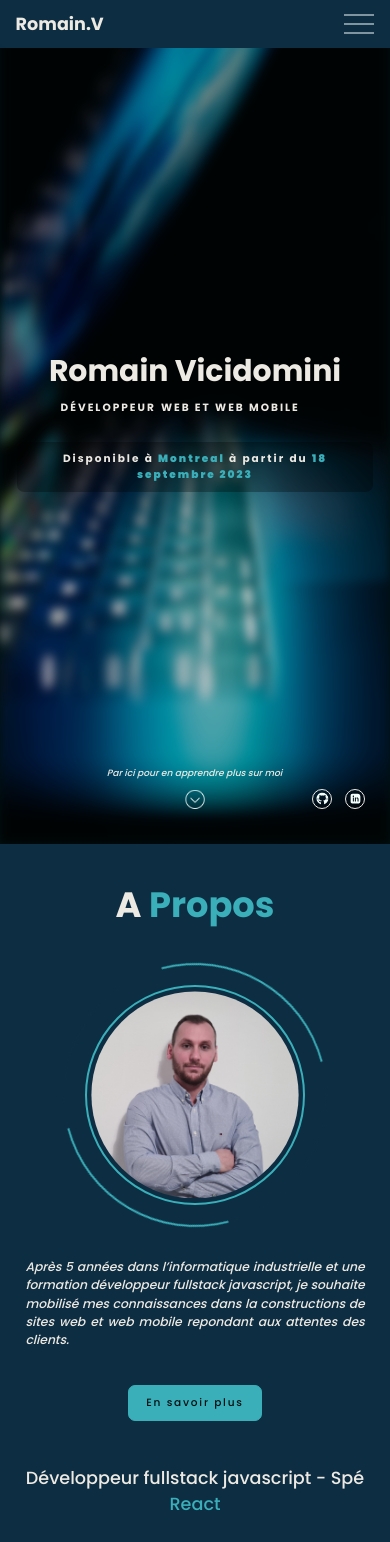
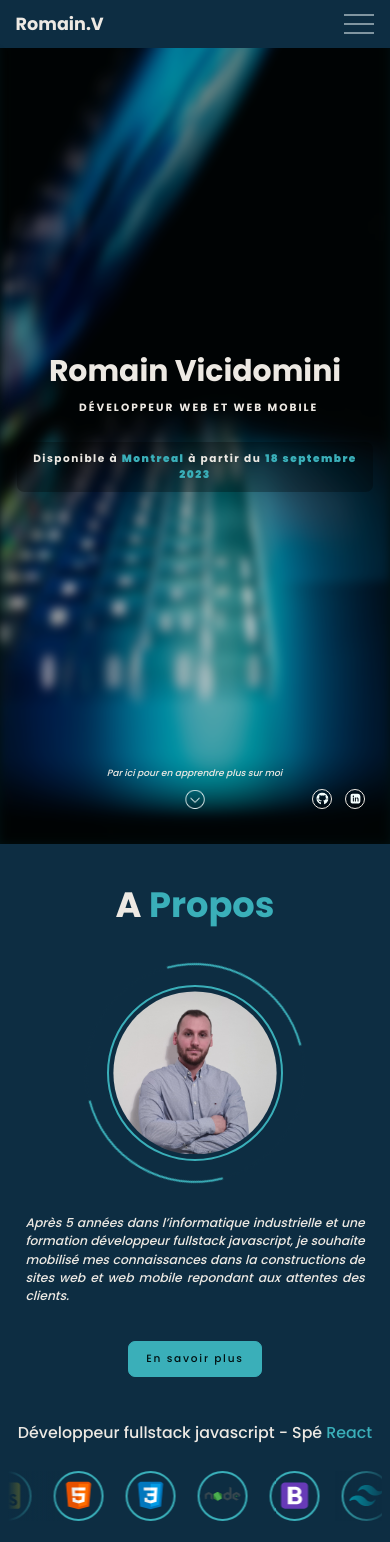
Before and after one commit to RomainVicidomini/Portfolio-VicidominiRomain, a React (Vite) app: page / in a window 390 px wide. Shown: the top 1542 px of the page. Built offline with nearby package versions, Linux system fonts and the light colour scheme.

Commit message:
corretion responsive about max-width 425px

```diff
--- a/src/components/About/about.scss
+++ b/src/components/About/about.scss
@@ -191,8 +191,13 @@
   }
   &__cadreImg{
     top:11.5rem;
+    width: 25rem;
+    height: 25rem;
   }
-
+  &__img{
+    width: 20rem;
+    height: 20rem;
+  }
   &__text-2{
     text-align: justify;
     font-size: 1.4rem;
@@ -243,3 +248,16 @@
   }
   }
 }
+
+@media (max-width:425px){
+  .about{
+
+  &__img{
+    width: 20rem;
+    height: 20rem;
+  }
+  &__title-2{
+    font-size: 1.8rem;
+  }
+  }
+}
--- a/src/components/Home/home.scss
+++ b/src/components/Home/home.scss
@@ -204,8 +204,12 @@ position: absolute;
     }
     &__title-1{
       font-size: 1.2rem;
-      transform: translateX(5rem);
-      width: calc(100% - 5rem);
+      transform: translateX(7.1rem);
+      width: calc(100% - 7.1rem);
+    }
+    &__title-3{
+      font-size: 1.2rem;
+      letter-spacing: 1.5px;
     }
   }
 }
```
